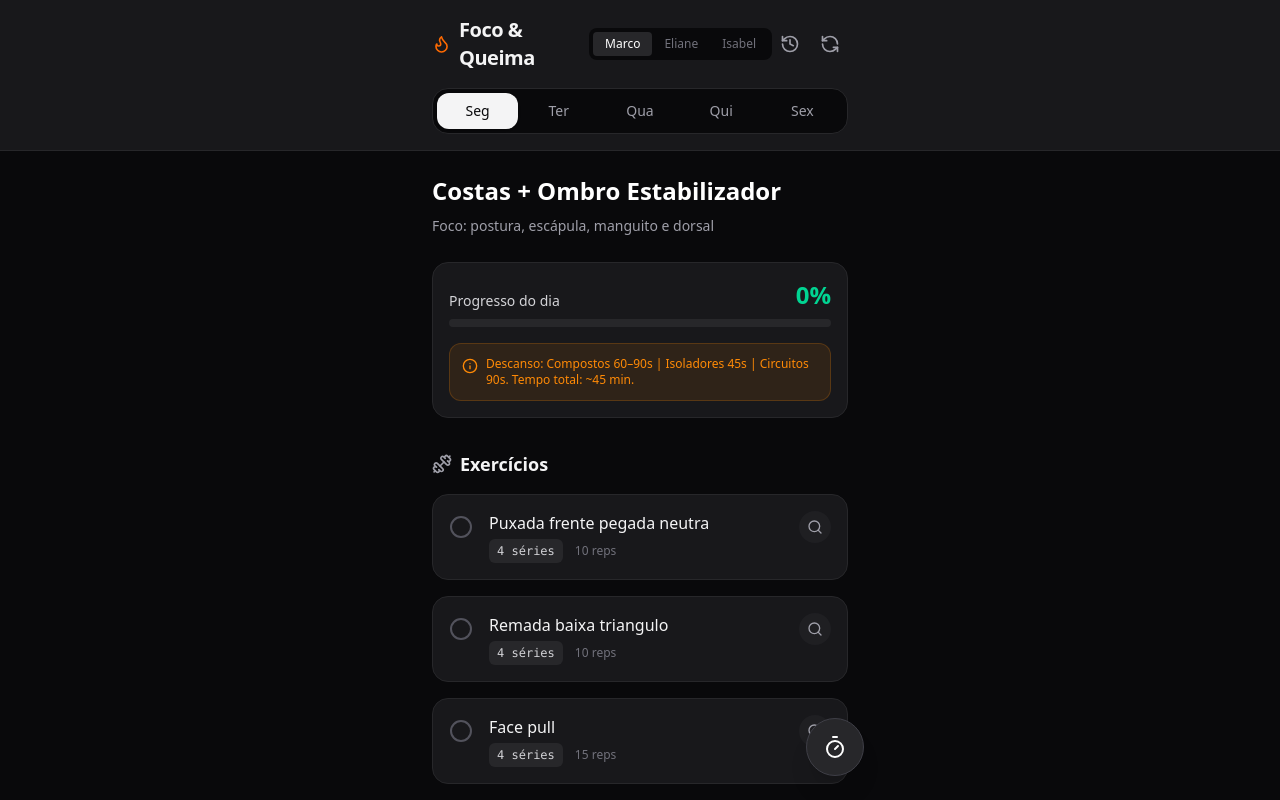
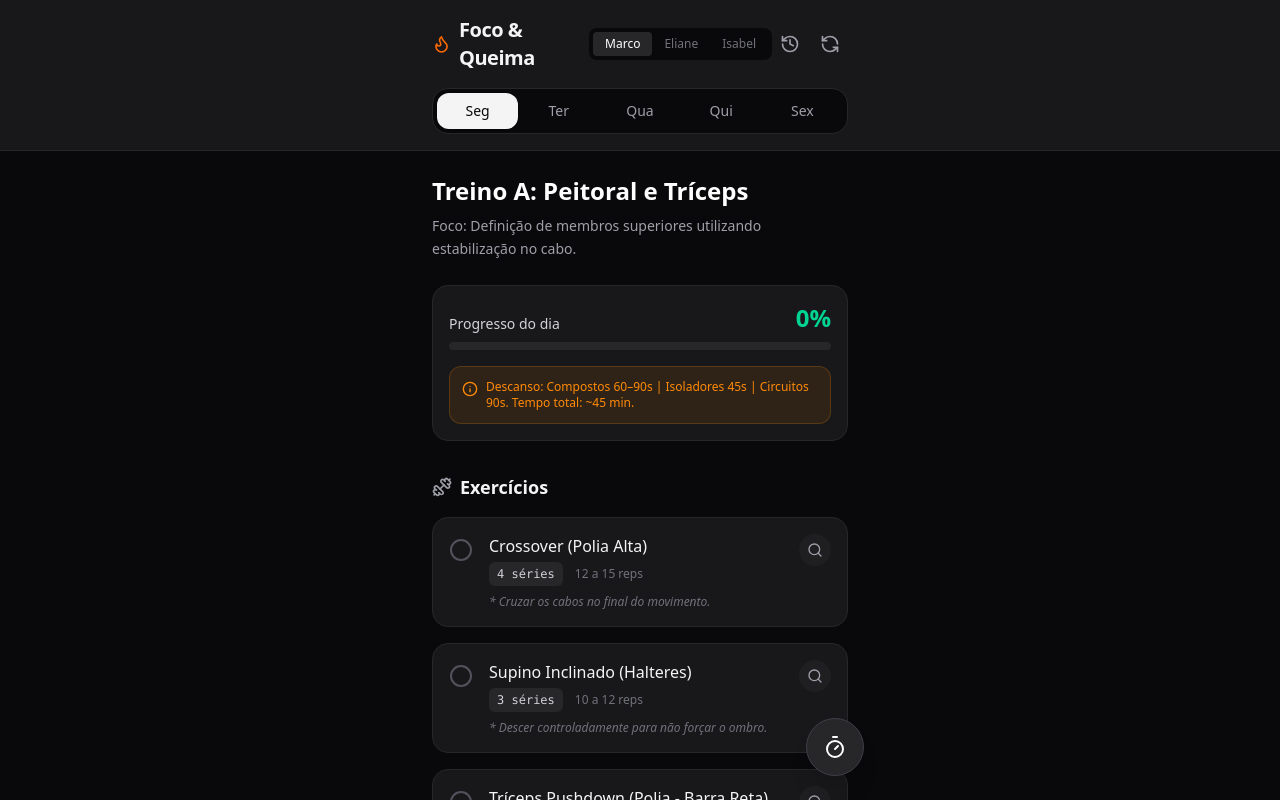
Before and after one commit to mfurmigabtc-sudo/treino, a React (Vite) app: page / in a window 1280 px wide. Shown: the top 800 px of the page. Built offline with nearby package versions, Linux system fonts and the light colour scheme.

Commit message:
feat: update Monday workout plan
Replace Monday workout routine with a new chest and triceps focus including updated exercises, repetitions, and performance notes.

```diff
--- a/src/App.tsx
+++ b/src/App.tsx
@@ -36,45 +36,41 @@ const workoutPlans: Record<string, WorkoutDay[]> = {
       id: 'monday',
       shortName: 'Seg',
       dayOfWeek: 'Segunda-feira',
-      title: 'Costas + Ombro Estabilizador',
-      description: 'Foco: postura, escápula, manguito e dorsal',
+      title: 'Treino A: Peitoral e Tríceps',
+      description: 'Foco: Definição de membros superiores utilizando estabilização no cabo.',
       exercises: [
-        { id: 'marco-mon-1', name: 'Puxada frente pegada neutra', sets: 4, reps: '10' },
-        { id: 'marco-mon-2', name: 'Remada baixa triangulo', sets: 4, reps: '10' },
-        { id: 'marco-mon-3', name: 'Face pull', sets: 4, reps: '15' },
-        { id: 'marco-mon-4', name: 'Remada unilateral halter', sets: 3, reps: '12' },
-        { id: 'marco-mon-5', name: 'Elevação lateral leve/controlada', sets: 3, reps: '15' },
-        { id: 'marco-mon-6', name: 'Rotação externa com elástico/polia', sets: 3, reps: '15' },
+        { id: 'marco-mon-1', name: 'Crossover (Polia Alta)', sets: 4, reps: '12 a 15', notes: 'Cruzar os cabos no final do movimento.' },
+        { id: 'marco-mon-2', name: 'Supino Inclinado (Halteres)', sets: 3, reps: '10 a 12', notes: 'Descer controladamente para não forçar o ombro.' },
+        { id: 'marco-mon-3', name: 'Tríceps Pushdown (Polia - Barra Reta)', sets: 4, reps: '12 a 15', notes: 'Manter os cotovelos fixos ao lado do corpo.' },
+        { id: 'marco-mon-4', name: 'Tríceps Corda (Polia)', sets: 3, reps: '12 a 15', notes: 'Afastar a corda na contração máxima.' },
       ],
-      cardio: 'Cardio final: 10 min caminhada inclinada'
+      cardio: ''
     },
     {
       id: 'tuesday',
       shortName: 'Ter',
       dayOfWeek: 'Terça-feira',
-      title: 'Joelho + Quadríceps + Core',
-      description: 'Foco: estabilidade do joelho e fortalecimento funcional',
+      title: 'Treino B: Costas e Lombar',
+      description: 'Foco: Melhoria postural e fortalecimento lombar.',
       exercises: [
-        { id: 'marco-tue-1', name: 'Agachamento goblet', sets: 4, reps: '10' },
-        { id: 'marco-tue-2', name: 'Leg press pés médios', sets: 3, reps: '12' },
-        { id: 'marco-tue-3', name: 'Step-up no banco', sets: 3, reps: '10 cada perna' },
-        { id: 'marco-tue-4', name: 'Cadeira extensora CONTROLADA', sets: 3, reps: '15' },
-        { id: 'marco-tue-5', name: 'Caminhada lateral com miniband', sets: 3, reps: '15' },
-        { id: 'marco-tue-6', name: 'Prancha', sets: 3, reps: '40s' },
+        { id: 'marco-tue-1', name: 'Puxada Frontal (Polia Alta)', sets: 4, reps: '10 a 12', notes: 'Focar na contração das escápulas.' },
+        { id: 'marco-tue-2', name: 'Remada Baixa com Triângulo (Polia)', sets: 3, reps: '12 a 15', notes: 'Manter o tronco estável.' },
+        { id: 'marco-tue-3', name: 'Extensão Lombar (Máquina ou Banco)', sets: 4, reps: '15', notes: 'Execução lenta para fortalecer lombar com segurança.' },
+        { id: 'marco-tue-4', name: 'Pull-down com Corda (Polia Alta)', sets: 3, reps: '12 a 15', notes: 'Braços semi-estendidos durante todo o arco.' },
       ],
-      cardio: 'Bicicleta ou escada — 10 min'
+      cardio: ''
     },
     {
       id: 'wednesday',
       shortName: 'Qua',
       dayOfWeek: 'Quarta-feira',
-      title: 'Metabólico + Posterior',
-      description: 'Foco: emagrecimento + costas + glúteo',
+      title: 'Treino C: Membros Inferiores',
+      description: 'Foco: Isometria e máquinas guiadas para fortalecer joelhos.',
       exercises: [
-        { id: 'marco-wed-1', name: 'Circuito 4x (Kettlebell Deadlift, Remada TRX, Stiff halter, Corda naval/Bike)', sets: 4, reps: '12 reps / 40s cardio', notes: '4 exercícios em sequência. Descanso apenas após o circuito (90s).' },
-        { id: 'marco-wed-2', name: 'Mesa flexora', sets: 3, reps: '12' },
-        { id: 'marco-wed-3', name: 'Hip thrust', sets: 3, reps: '12' },
-        { id: 'marco-wed-4', name: 'Abdômen infra', sets: 3, reps: '15' },
+        { id: 'marco-wed-1', name: 'Cadeira Extensora', sets: 4, reps: '12 a 15', notes: 'Segurar 2 segundos no topo para fortalecer joelhos.' },
+        { id: 'marco-wed-2', name: 'Cadeira Flexora', sets: 4, reps: '12 a 15', notes: 'Controlar a fase de descida do peso.' },
+        { id: 'marco-wed-3', name: 'Leg Press Horizontal', sets: 3, reps: '10 a 12', notes: 'Pés bem apoiados, evitando flexão excessiva do tornozelo.' },
+        { id: 'marco-wed-4', name: 'Elevação Pélvica (Máquina)', sets: 3, reps: '15', notes: 'Contrair bem os glúteos na subida.' },
       ],
       cardio: ''
     },
@@ -82,32 +78,29 @@ const workoutPlans: Record<string, WorkoutDay[]> = {
       id: 'thursday',
       shortName: 'Qui',
       dayOfWeek: 'Quinta-feira',
-      title: 'Ombro + Costas + Mobilidade',
-      description: 'Foco: saúde articular',
+      title: 'Treino D: Ombros e Abdômen',
+      description: 'Foco: Estabilização articular e ativação do core.',
       exercises: [
-        { id: 'marco-thu-1', name: 'Desenvolvimento com halter leve', sets: 3, reps: '10' },
-        { id: 'marco-thu-2', name: 'Face pull', sets: 4, reps: '15' },
-        { id: 'marco-thu-3', name: 'Crucifixo invertido', sets: 3, reps: '15' },
-        { id: 'marco-thu-4', name: 'Pulldown', sets: 3, reps: '12' },
-        { id: 'marco-thu-5', name: 'Farmer walk', sets: 4, reps: 'voltas' },
-        { id: 'marco-thu-6', name: 'Mobilidade torácica/elástico', sets: 1, reps: '10 min' },
+        { id: 'marco-thu-1', name: 'Rotação Externa na Polia Baixa', sets: 3, reps: '15', notes: 'Carga leve. Essencial para fortalecer ombro.' },
+        { id: 'marco-thu-2', name: 'Elevação Lateral (Polia Baixa)', sets: 4, reps: '12 a 15', notes: 'Fazer unilateralmente para maior foco.' },
+        { id: 'marco-thu-3', name: 'Desenvolvimento (Máquina Articulada)', sets: 3, reps: '10 a 12', notes: 'Amplitude segura, sem descer abaixo da linha das orelhas.' },
+        { id: 'marco-thu-4', name: 'Abdominal Crunch na Polia', sets: 4, reps: '15 a 20', notes: 'Usar a corda e focar na contração.' },
       ],
-      cardio: 'Caminhada inclinada — 10 min'
+      cardio: ''
     },
     {
       id: 'friday',
       shortName: 'Sex',
       dayOfWeek: 'Sexta-feira',
-      title: 'Inferior Completo + HIIT',
-      description: 'Foco: gasto calórico + joelho + glúteo',
+      title: 'Treino E: Bíceps e Core',
+      description: 'Foco: Estética dos braços e fortalecimento global.',
       exercises: [
-        { id: 'marco-fri-1', name: 'Afundo reverso', sets: 3, reps: '10 cada perna' },
-        { id: 'marco-fri-2', name: 'Stiff', sets: 4, reps: '10' },
-        { id: 'marco-fri-3', name: 'Hip thrust', sets: 4, reps: '12' },
-        { id: 'marco-fri-4', name: 'Panturrilha', sets: 4, reps: '15' },
-        { id: 'marco-fri-5', name: 'Abdução máquina/elástico', sets: 3, reps: '15' },
+        { id: 'marco-fri-1', name: 'Rosca Direta (Polia Baixa - Barra)', sets: 4, reps: '12 a 15', notes: 'Postura reta, sem balançar o tronco.' },
+        { id: 'marco-fri-2', name: 'Rosca Martelo (Halteres)', sets: 3, reps: '10 a 12', notes: 'Movimento alternado.' },
+        { id: 'marco-fri-3', name: 'Prancha Isométrica', sets: 4, reps: '45 a 60 seg', notes: 'Manter o abdômen contraído o tempo todo.' },
+        { id: 'marco-fri-4', name: 'Abdominal Infra (Paralelas ou Solo)', sets: 3, reps: '15 a 20', notes: 'Movimento focado na parte inferior do abdômen.' },
       ],
-      cardio: 'HIIT: 15 min (30s forte / 60s leve)'
+      cardio: ''
     }
   ],
   eliane: [
```
